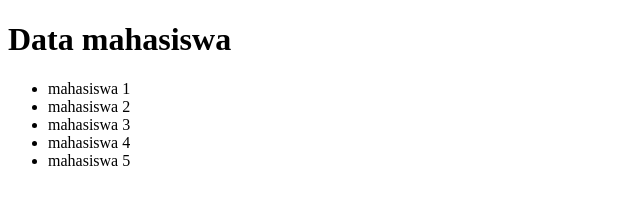
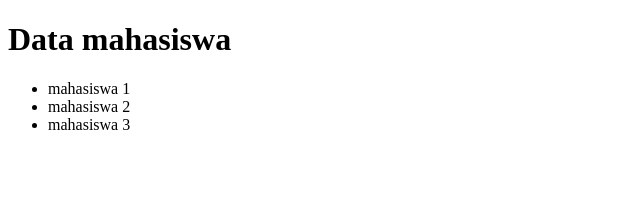
Before and after one commit to AnggaDS921/git-repo-test, a plain HTML site: page mahasiswa.html in a window 1280 px wide. Shown: the whole page, without its empty margins (0-640 px from the left). Drawn offline with Linux system fonts and the light colour scheme.

Commit message:
menghapus mahasiswa 4 dan 5

```diff
--- a/mahasiswa.html
+++ b/mahasiswa.html
@@ -12,8 +12,6 @@
     <li>mahasiswa 1</li>
     <li>mahasiswa 2</li>
     <li>mahasiswa 3</li>
-    <li>mahasiswa 4</li>
-    <li>mahasiswa 5</li>
   </ul>
 </body>
 </html>
```
